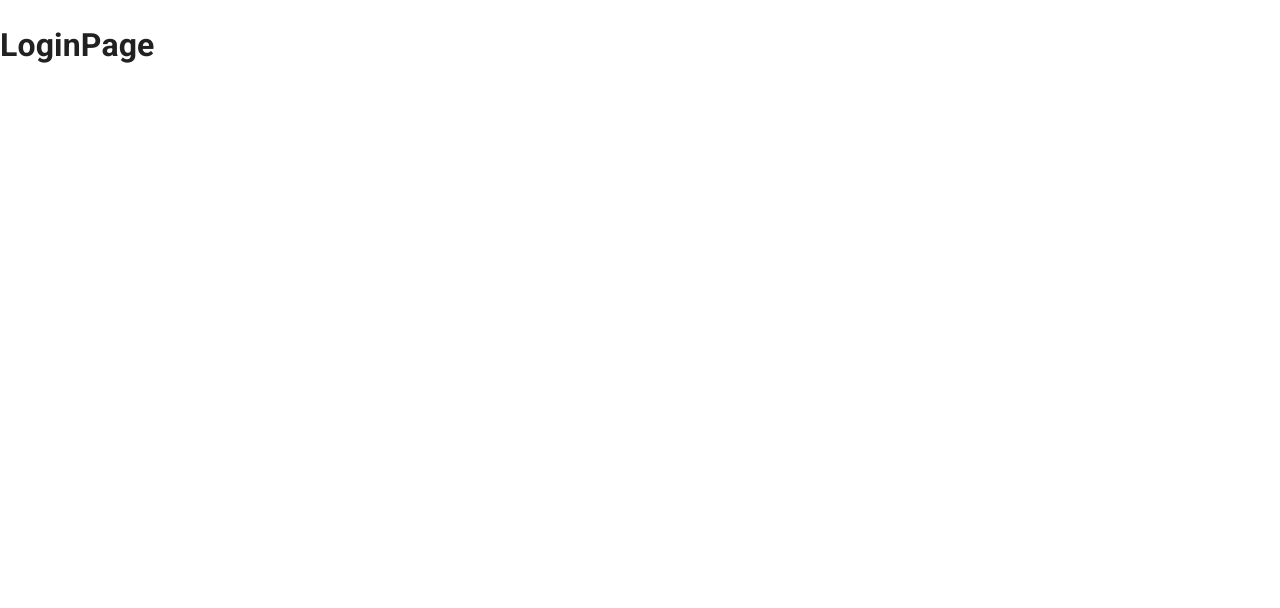
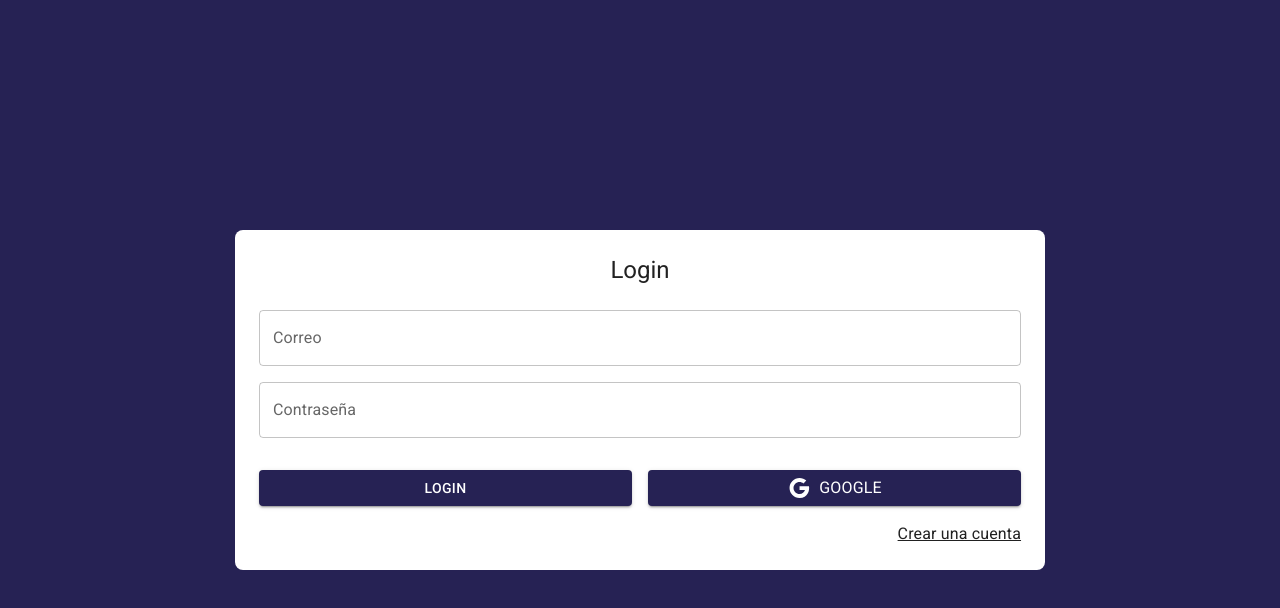
Before and after one commit to Marenco81/journal-app, a React (Vite) app: page /auth/login in a window 1280 px wide. Shown: the top 608 px of the page. Built offline with nearby package versions, Linux system fonts and the light colour scheme.

Commit message:
LoginPage - Diseño sin Layout

```diff
--- a/src/auth/pages/LoginPage.jsx
+++ b/src/auth/pages/LoginPage.jsx
@@ -1,9 +1,74 @@
+import {Link as RouterLink } from "react-router-dom"
+import { Google } from "@mui/icons-material"
+import { Button, Grid, Link, TextField, Typography} from "@mui/material"
 
 
 export const LoginPage = () => {
   return (
-    <div>
-      <h1>LoginPage</h1>
-    </div>
+    <Grid
+      container
+      spacing={0}
+      direction="column"
+      alignItems="center"
+      justifyContent="center"
+      sx={{minHeight:'100vh', backgroundColor:'primary.main', padding:4}}
+    >
+
+      <Grid item
+        className="box-shadow"
+        xs={3}
+        sx={{backgroundColor:'white', padding:3, borderRadius:2}}>
+          <Typography variant="h5" sx={{mb:1, textAlign:'center'}}>Login</Typography>
+
+          <form action="">
+
+            <Grid container>
+              <Grid item xs={12} sx={{mt:2}}>
+                <TextField
+                  label="Correo"
+                  type="email"
+                  placeholder="correo@google.com"
+                  fullWidth
+                >
+                </TextField>
+              </Grid>
+
+              <Grid item xs={12} sx={{mt:2}}>
+                <TextField
+                  label="Contraseña"
+                  type="password"
+                  placeholder="Contraseña"
+                  fullWidth
+                >
+                </TextField>
+              </Grid>
+
+              <Grid container spacing={2} sx={{mt:2}}>
+                <Grid item xs={12} sm={6}>
+                  <Button variant="contained" fullWidth>
+                    Login
+                  </Button>
+                </Grid>
+                <Grid item xs={12} sm={6}>
+                  <Button variant="contained" fullWidth>
+                    <Google></Google>
+                    <Typography sx={{ml:1}}>Google</Typography>
+                  </Button>
+                </Grid>
+              </Grid>
+              <Grid container direction='row' justifyContent='end'>
+                <Link component={RouterLink} color="inherit" to="/auth/register" sx={{mt:2}}>
+                  Crear una cuenta
+                </Link>
+
+              </Grid>
+
+            </Grid>
+
+          </form>
+
+      </Grid>
+
+    </Grid>
   )
 }
--- a/src/styles.css
+++ b/src/styles.css
@@ -0,0 +1,4 @@
+
+.box-shadow {
+    box-shadow: 0px 5px 5px rgba(0px, 0px, 0px, 0.2 );
+}
```
